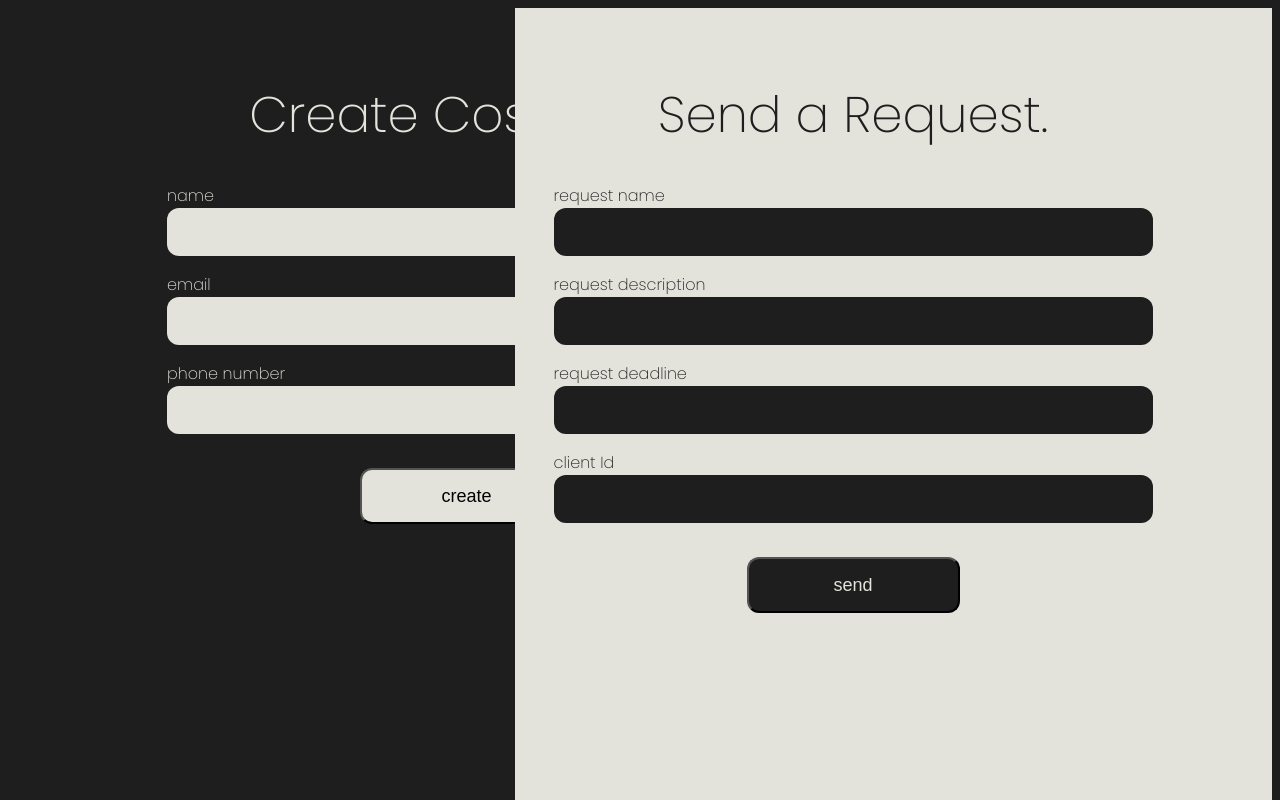
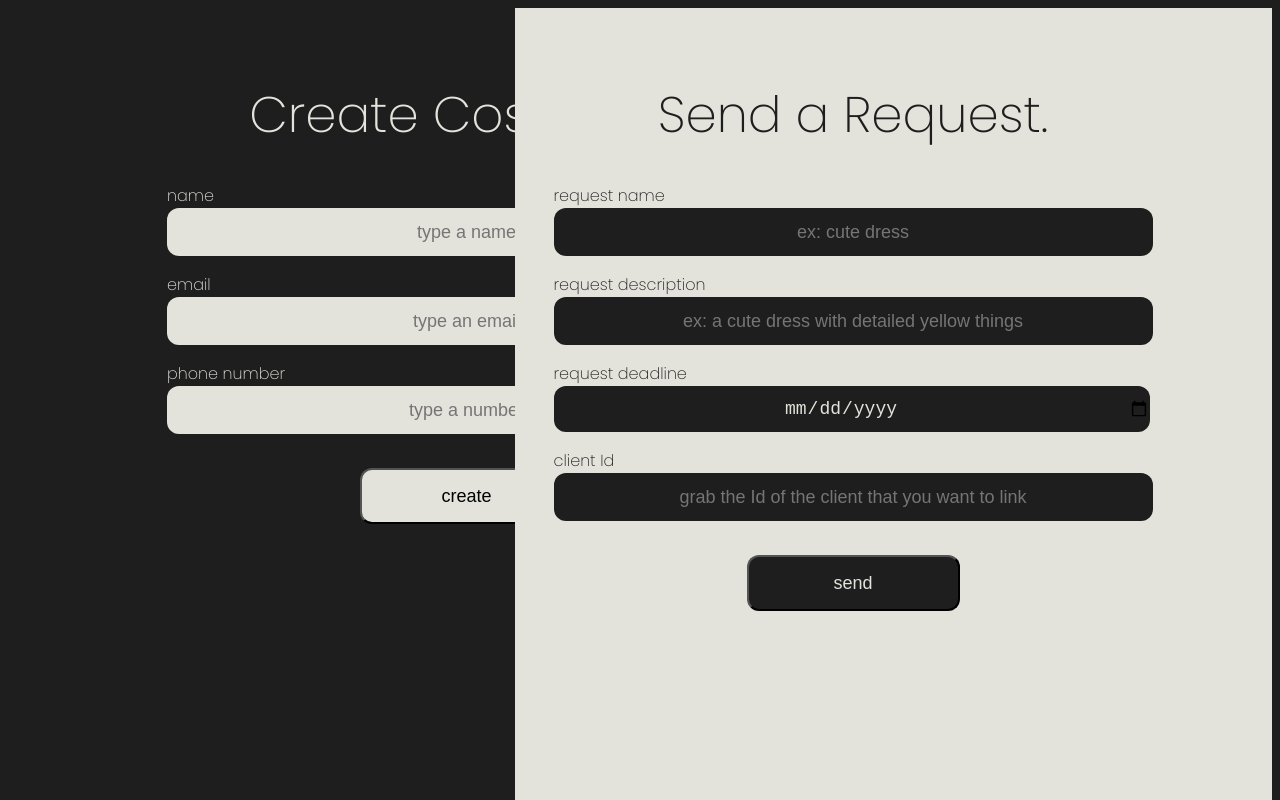
Before and after one commit to NmMarcoz/Needle, a React (Vite) app in the folder Client/needle app/: page / in a window 1280 px wide. Shown: the top 800 px of the page. Built offline with nearby package versions, Linux system fonts and the light colour scheme.

Commit message:
placeholders and types {FRONT}

```diff
--- a/Client/needle app/src/Components/MainPage.tsx
+++ b/Client/needle app/src/Components/MainPage.tsx
@@ -10,11 +10,11 @@
                     <a className='title'> Create Costumer.</a>
                     <div className='clientInput'>
                         <a className='inputText'> name</a>
-                        <input className='inputBox'/>
+                        <input className='inputBox' placeholder='type a name' required = {true}/>
                         <a className='inputText'> email</a>
-                        <input className='inputBox'/>
+                        <input className='inputBox' placeholder = 'type an email'type='email' required = {true}/>
                         <a className='inputText'> phone number</a>
-                        <input className='inputBox'/>
+                        <input className='inputBox' placeholder = 'type a number'type='tel' required = {true}/>
                     </div>
                     <Button text = "create" color = {0}/>
                 </div>
@@ -23,14 +23,14 @@
                 <div className='inputRight'>
                     <a className='altTitle'> Send a Request.</a>
                     <div className='clientInput'>
-                        <a className='altInputText'> request name</a>
-                        <input className='altInputBox'/>
+                        <a className='altInputText' > request name</a>
+                        <input className='altInputBox' placeholder='ex: cute dress' required = {true}/>
                         <a className='altInputText'> request description</a>
-                        <input className='altInputBox'/>
-                        <a className='altInputText'> request deadline</a>
-                        <input className='altInputBox'/>
-                        <a className='altInputText'> client Id</a>
-                        <input className='altInputBox'/>
+                        <input className='altInputBox' placeholder='ex: a cute dress with detailed yellow things'/>
+                        <a className='altInputText' > request deadline</a>
+                        <input className='altInputBox' placeholder = 'ex: 22/09/2026'type='date'/>
+                        <a className='altInputText' > client Id</a>
+                        <input className='altInputBox' placeholder='grab the Id of the client that you want to link' required = {true}/>
                     </div>
                     <Button text = "send" color = {1}/>
                 </div>
```
